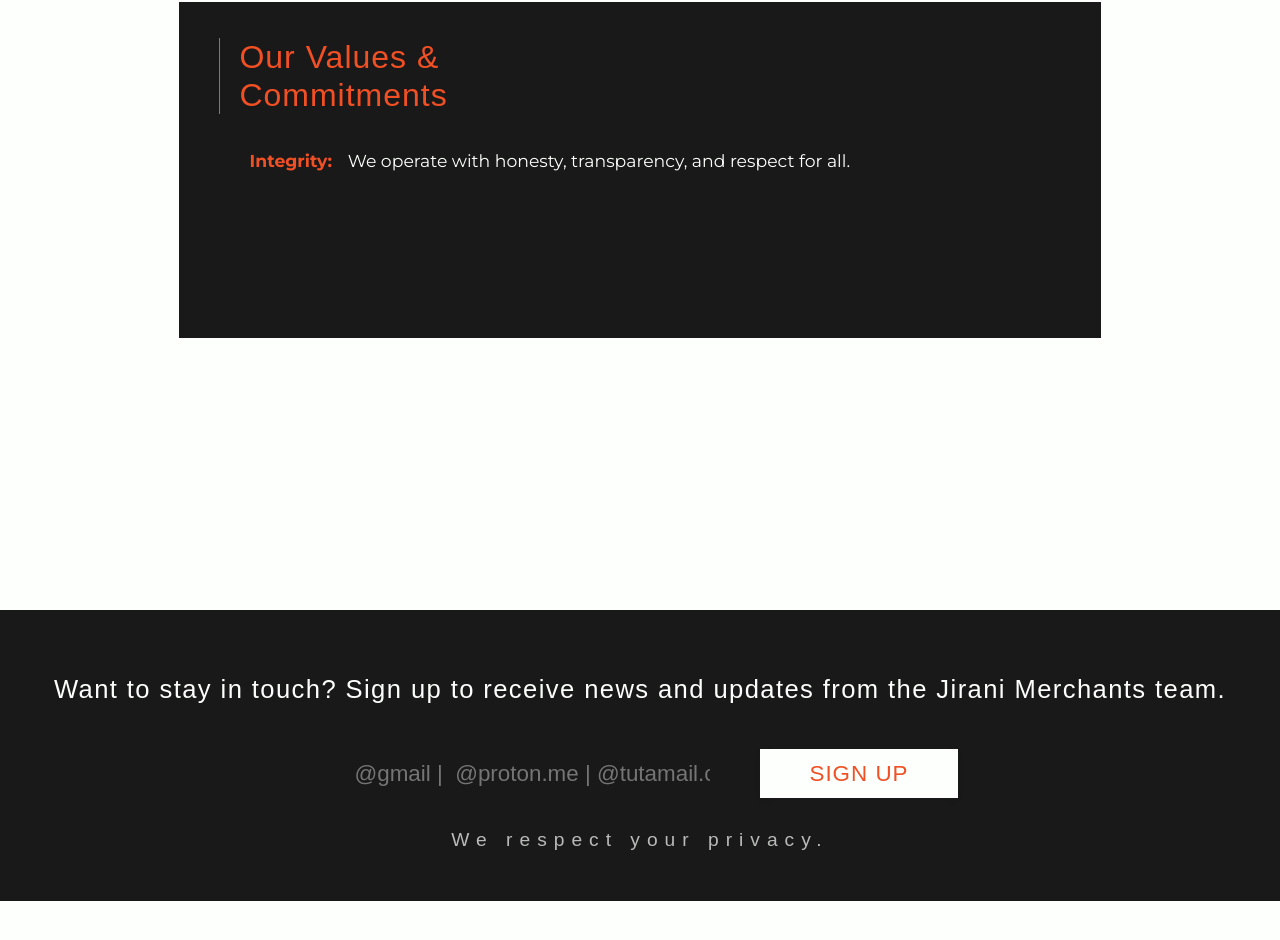
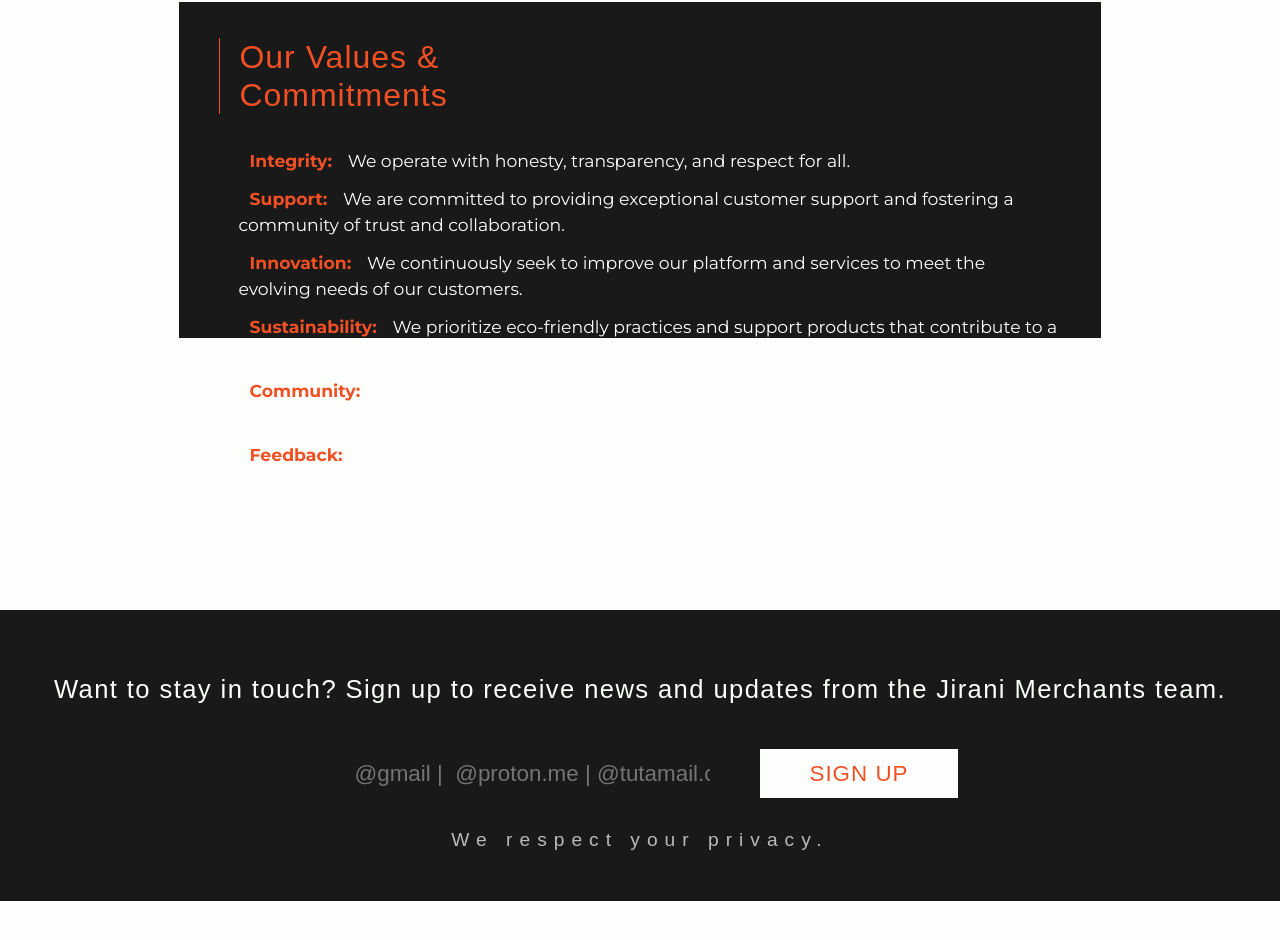
Before and after one commit to CMNDEGWA/De-commerce, a Vue app in the folder de_commerce_front-end/: page / in a window 1280 px wide. Shown: the part 3048-3988 px from the top of the page. Built offline with nearby package versions, Linux system fonts and the light colour scheme; no server answers; a web font is replaced by a local one.

Commit message:
Update: Our values addition.

```diff
--- a/de_commerce_front-end/src/views/Home.vue
+++ b/de_commerce_front-end/src/views/Home.vue
@@ -48,6 +48,11 @@
             <h2>Our Values & Commitments</h2>
             <ul>
               <li><strong>Integrity:</strong> We operate with honesty, transparency, and respect for all.</li>
+              <li><strong>Support:</strong> We are committed to providing exceptional customer support and fostering a community of trust and collaboration.</li>
+              <li><strong>Innovation:</strong> We continuously seek to improve our platform and services to meet the evolving needs of our customers.</li>
+              <li><strong>Sustainability:</strong> We prioritize eco-friendly practices and support products that contribute to a healthier planet.</li>
+              <li><strong>Community:</strong> We are dedicated to building a supportive community where everyone feels valued and heard.</li>
+              <li><strong>Feedback:</strong> We value your input and use it to continuously improve our services.</li>
             </ul>
           </div>
         </div>
```
